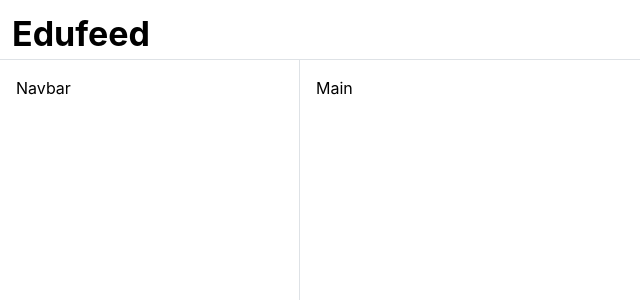
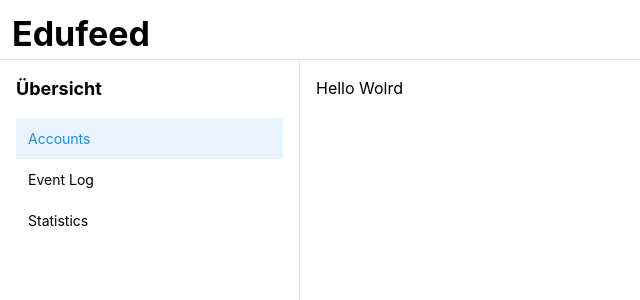
Before and after one commit to kulla/2025-04-16-edufeed-prototype, a React app: page / in a window 1280 px wide. Shown: the top 300 px of the page, without its empty margins (0-640 px from the left). Built offline with nearby package versions, Linux system fonts and the light colour scheme; the HTML template or start-up script is replaced by a standard one.

Commit message:
feat: Add navigation for overview

```diff
--- a/src/App.tsx
+++ b/src/App.tsx
@@ -1,8 +1,14 @@
-import { AppShell, Burger, Title } from '@mantine/core'
+import { AppShell, Burger, NavLink, Title } from '@mantine/core'
 import { useDisclosure } from '@mantine/hooks'
+import { useState } from 'react'
+
+import Accounts from './components/accounts'
+import EventLog from './components/event-log'
+import Statistics from './components/statistics'
 
 const App = () => {
   const [opened, { toggle }] = useDisclosure()
+  const [main, setMain] = useState<OpenedView>({ name: 'accounts' })
 
   return (
     <AppShell
@@ -15,11 +21,48 @@ const App = () => {
         <Title>Edufeed</Title>
       </AppShell.Header>
 
-      <AppShell.Navbar p="md">Navbar</AppShell.Navbar>
+      <AppShell.Navbar p="md">
+        <Title order={4} mb="md">
+          Übersicht
+        </Title>
+        <NavLink
+          active={main.name === 'accounts'}
+          label="Accounts"
+          onClick={() => setMain({ name: 'accounts' })}
+        />
+        <NavLink
+          active={main.name === 'event-log'}
+          label="Event Log"
+          onClick={() => setMain({ name: 'event-log' })}
+        />
+        <NavLink
+          active={main.name === 'statistics'}
+          label="Statistics"
+          onClick={() => setMain({ name: 'statistics' })}
+        />
+      </AppShell.Navbar>
 
-      <AppShell.Main>Main</AppShell.Main>
+      <AppShell.Main>{renderMain()}</AppShell.Main>
     </AppShell>
   )
+
+  function renderMain() {
+    switch (main.name) {
+      case 'accounts':
+        return <Accounts />
+      case 'event-log':
+        return <EventLog />
+      case 'statistics':
+        return <Statistics />
+      default:
+        return null
+    }
+  }
 }
 
+type OpenedView =
+  | { name: 'accounts' }
+  | { name: 'event-log' }
+  | { name: 'statistics' }
+
 export default App
--- /dev/null
+++ b/src/components/accounts.tsx
@@ -0,0 +1,3 @@
+export default function Accounts() {
+  return 'Hello Wolrd'
+}
--- /dev/null
+++ b/src/components/event-log.tsx
@@ -0,0 +1,8 @@
+export default function EventLog() {
+  return (
+    <div>
+      <h1>Event Log</h1>
+      <p>Here you can see the event log.</p>
+    </div>
+  )
+}
--- /dev/null
+++ b/src/components/statistics.tsx
@@ -0,0 +1,8 @@
+export default function Statistics() {
+  return (
+    <div>
+      <h1>Statistics</h1>
+      <p>Here you can see the statistics.</p>
+    </div>
+  )
+}
```
